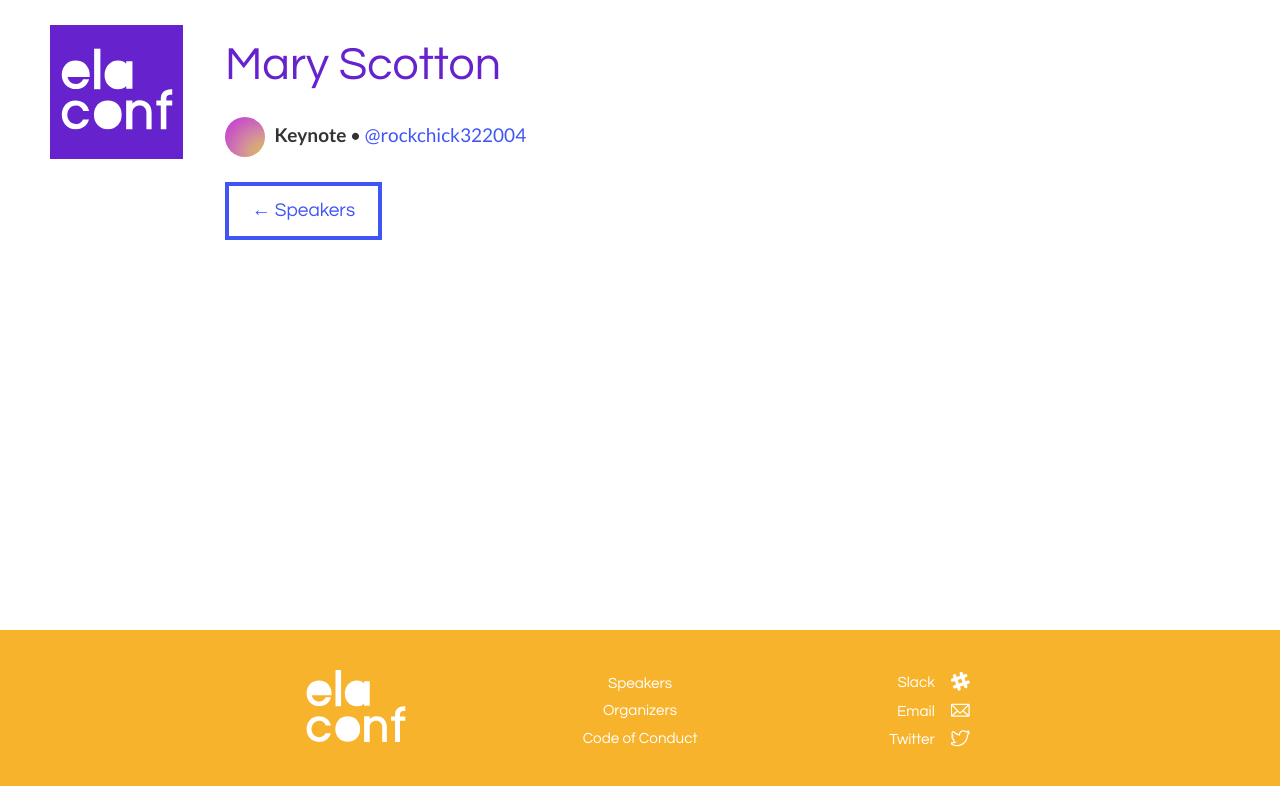
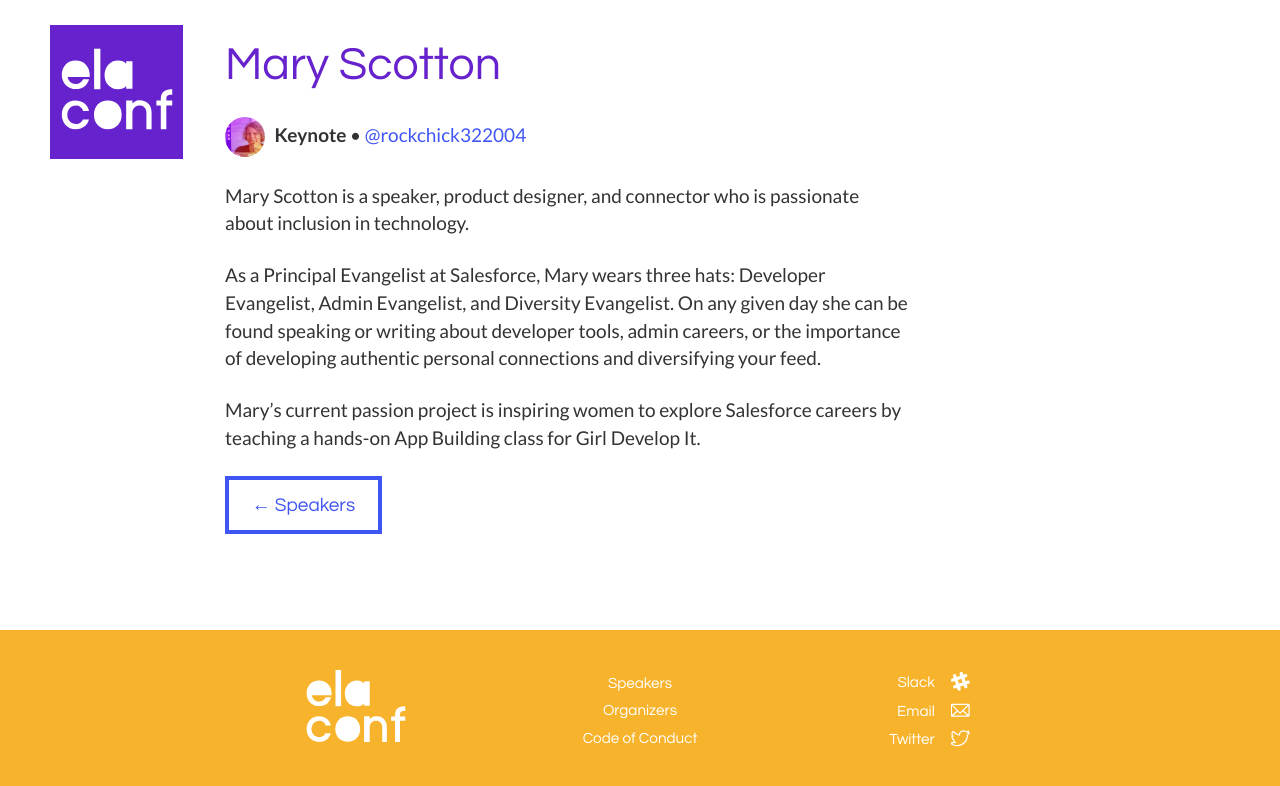
Before and after one commit to elaconf/elaconf.github.io, a Jekyll site: the page built from _speakers/mary-scotton.md, in a window 1280 px wide. Shown: the top 786 px of the page. Built offline with Jekyll 4.4.1, drawn with Linux system fonts in a browser that asks for light colours; grey boxes are pictures that could not be loaded.

Commit message:
Speaker bios (#40)
* update speaker links

* add adrienne :sparkles:

* add mary :sparkles:

* fix merge conflict

* update speaker tests

```diff
--- a/_layouts/speaker.html
+++ b/_layouts/speaker.html
@@ -2,10 +2,9 @@
 layout: default
 ---
 
-
 <section class="limiter-side">
   <h1>{{page.title}}</h1>
-  <p><span alt="{{page.title}}" class="speaker-img-small" style="background-image:url(https://avatars.io/twitter/{{page.twitter}}),{{site.gradient}}"></span>{% if page.topic %}<strong>{{page.topic}}</strong> &bull; {% endif %}{% if page.twitter %}<a href="https://www.twitter.com/{{page.twitter}}">@{{page.twitter}}</a>{% endif %}{%if page.instagram %} Instagram: <a href="https://instagram.com/{{page.instagram}}/"> {{page.instagram}}</a>{% endif %}</p>
+  <p><span alt="{{page.title}}" class="speaker-img-small" style="background-image:url({% if page.image %}/images/{{page.category}}/{{page.image}}{% else %}https://avatars.io/twitter/{{page.twitter}}{% endif %}),{{site.gradient}}"></span>{% if page.topic %}<strong>{{page.topic}}</strong> &bull; {% endif %}{% if page.twitter %}<a href="https://www.twitter.com/{{page.twitter}}">@{{page.twitter}}</a>{% endif %}{%if page.instagram %} Instagram: <a href="https://instagram.com/{{page.instagram}}/"> {{page.instagram}}</a>{% endif %}</p>
   {{content}}
   <p><a href="/{{page.category}}/" class="button">&larr; {{page.category | capitalize}}</a></p>
 </section>
--- a/_speakers/mary-scotton.md
+++ b/_speakers/mary-scotton.md
@@ -3,4 +3,11 @@ title: Mary Scotton
 twitter: rockchick322004
 topic: Keynote
 order: 1
+image: mary.jpeg
 ---
+
+Mary Scotton is a speaker, product designer, and connector who is passionate about inclusion in technology.
+
+As a Principal Evangelist at Salesforce, Mary wears three hats: Developer Evangelist, Admin Evangelist, and Diversity Evangelist. On any given day she can be found speaking or writing about developer tools, admin careers, or the importance of developing authentic personal connections and diversifying your feed.
+
+Mary’s current passion project is inspiring women to explore Salesforce careers by teaching a hands-on App Building class for Girl Develop It.
--- a/index.html
+++ b/index.html
@@ -28,8 +28,8 @@ layout: default
     <div class="speakers">
       {% assign speakers = (site.speakers | sort: 'order') %}
       {% for speaker in speakers %}{% if speaker.twitter %}
-      <a href="https://twitter.com/{{speaker.twitter}}" class="speaker">
-        <div class="speaker-img" style="background-image:url(https://avatars.io/twitter/{{speaker.twitter}}), {{site.gradient}}">
+      <a href="{{site.baseurl}}{{speaker.url}}" class="speaker">
+        <div class="speaker-img" style="background-image:url({% if speaker.image %}/images/speakers/{{speaker.image}}{% else %}https://avatars.io/twitter/{{speaker.twitter}}{% endif %}), {{site.gradient}}">
           <div class="speaker-name">{{speaker.title}}<div class="speaker-topic">{{speaker.topic}}</div></div>
         </div>
       </a>
--- a/speakers/index.html
+++ b/speakers/index.html
@@ -9,8 +9,8 @@ permalink: /speakers/
 <div class="speakers">
   {% assign speakers = site.speakers | sort: 'order' %}
   {% for speaker in speakers %}{% if speaker.twitter %}
-  <a href="https://twitter.com/{{speaker.twitter}}" class="speaker">
-    <div class="speaker-img" style="background-image:url(https://avatars.io/twitter/{{speaker.twitter}}), {{site.gradient}}">
+  <a href="{{site.baseurl}}{{speaker.url}}" class="speaker">
+    <div class="speaker-img" style="background-image:url({% if speaker.image %}/images/speakers/{{speaker.image}}{% else %}https://avatars.io/twitter/{{speaker.twitter}}{% endif %}), {{site.gradient}}">
       <div class="speaker-name">{{speaker.title}}</div>
     </div>
   </a>
```
Also changed, not shown: _speakers/adrienne-friend.md (deleted, +0 -7 lines), _speakers/adrienne-lowe.md (added, +8 -0 lines), test/ela.test.js (+7 -16 lines), images/speakers/mary.jpeg (added).
